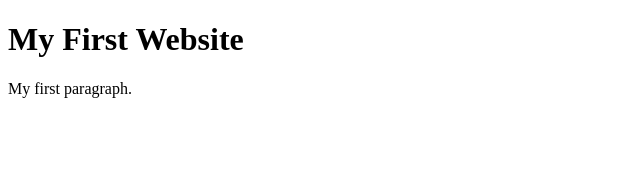
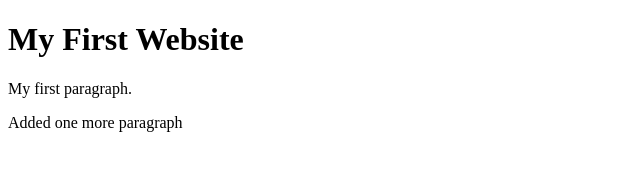
Before and after one commit to sonutiwari/codersrank_frontend_course, a website: page index.html in a window 1280 px wide. Shown: the whole page, without its empty margins (0-640 px from the left). Drawn offline with Linux system fonts and the light colour scheme.

Commit message:
Added one paragraph in index.html file

```diff
--- a/index.html
+++ b/index.html
@@ -7,6 +7,6 @@
 
     <h1>My First Website</h1>
     <p>My first paragraph.</p>
-
+    <p>Added one more paragraph</p>
   </body>
 </html>
```
